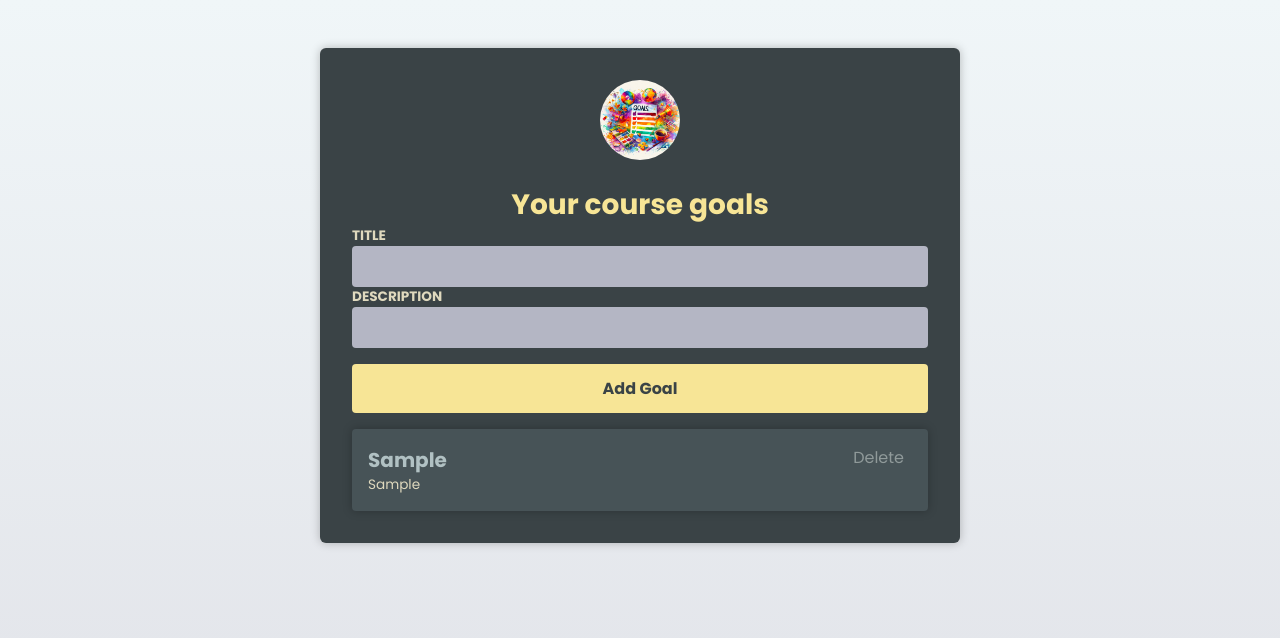
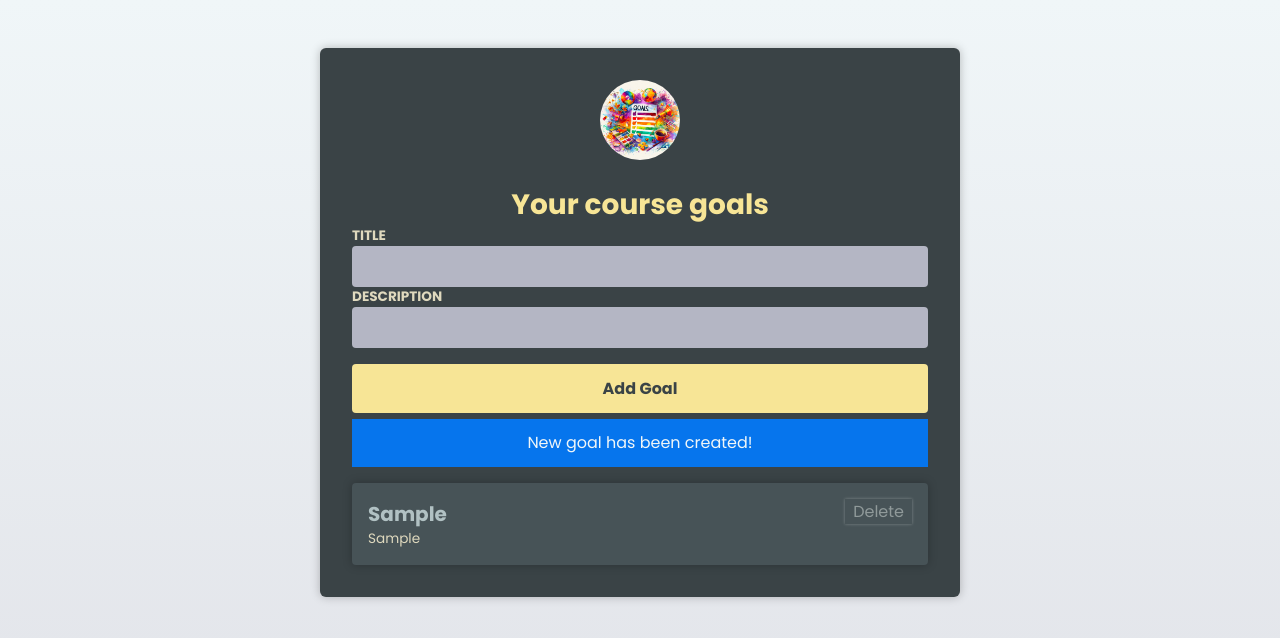
Before and after one commit to JuanMartinez503/ts-goal-tracker, a React (Vite) app: page / in a window 1280 px wide. Both pictures are taken after typing "Sample", "Sample" into the empty fields and a click on the button "Add Goal". Shown: the top 638 px of the page. Built offline with nearby package versions, Linux system fonts and the light colour scheme; the HTML template or start-up script is replaced by a standard one.

Commit message:
addad errors and alert messages

```diff
--- a/src/App.tsx
+++ b/src/App.tsx
@@ -17,9 +17,13 @@ export default function App() {
   const [goals,setGoal] = useState<TypeCourseGoal[]>([])
   const [title, setTitle] = useState<string>('')
   const [description, setDescription] = useState<string>('')
+  const [alert, setAlert] = useState<string>('')
+  const [error, setError] = useState<string>('')
+
 
   const handleAddGoal =(e:FormEvent)=>{
     e.preventDefault()
+    if(title && description){
       setGoal((prevGoals=>{
         const newGoal:TypeCourseGoal = {
           id: Math.random(),
@@ -28,8 +32,19 @@ setGoal((prevGoals=>{
         }
         setTitle('')
         setDescription('')
+        setAlert('New goal has been created!')
+        setTimeout(()=>{
+          setAlert('')
+        },3000)
         return [...prevGoals, newGoal]
       }))
+    } else {
+      setError('Title or Description is/are missing')
+      setTimeout(()=>{
+        setError('')
+      },2000)
+    }
+
   }
   const handleTitle= (e:FormEvent<HTMLInputElement >)=>{
     e.preventDefault()
@@ -57,7 +72,10 @@ setGoal((prevGoals=>{
         <input type="text"value={description}
         onChange={handleDescription} />
       <button >Add Goal</button>
-
+      <div>
+        {alert && <div className='alert'>{alert}</div>}
+        {error && <div className='error'>{error}</div>}
+      </div>
       </form>
       <ul>
        <CourseGoalList goals={goals} onDelete={handleDelete}/>
--- a/src/components/CourseGoals.tsx
+++ b/src/components/CourseGoals.tsx
@@ -13,7 +13,7 @@ const CourseGoals:FC<GoalsWithChildren> = ({title,children, onDelete,id})=>{
                 <article>
                     <div>
                         <h2>{title}</h2>
-                        <p>{children}</p>
+                        {children}
 
                     </div>
                     <button onClick={()=>onDelete(id)}>Delete</button>
--- a/src/index.css
+++ b/src/index.css
@@ -121,6 +121,7 @@ li button {
   border: none;
   color: #909a9a;
   cursor: pointer;
+  box-shadow: 0 0 3px rgba(255,255,255,.3);
 }
 
 li button:hover {
@@ -131,3 +132,15 @@ li button:hover {
   text-align: center;
   color: #acd1ce;
 }
+.alert{
+  margin-top: 1%;
+  background-color: rgba(0, 123, 255, 0.9);
+  padding: 2%;
+  text-align: center;
+}
+.error{
+  margin-top: 1%;
+  background-color: rgba(255, 0, 51, 0.9);
+  padding: 2%;
+  text-align: center;
+}
```
Lines whose indentation alone changed are shown as unchanged.
